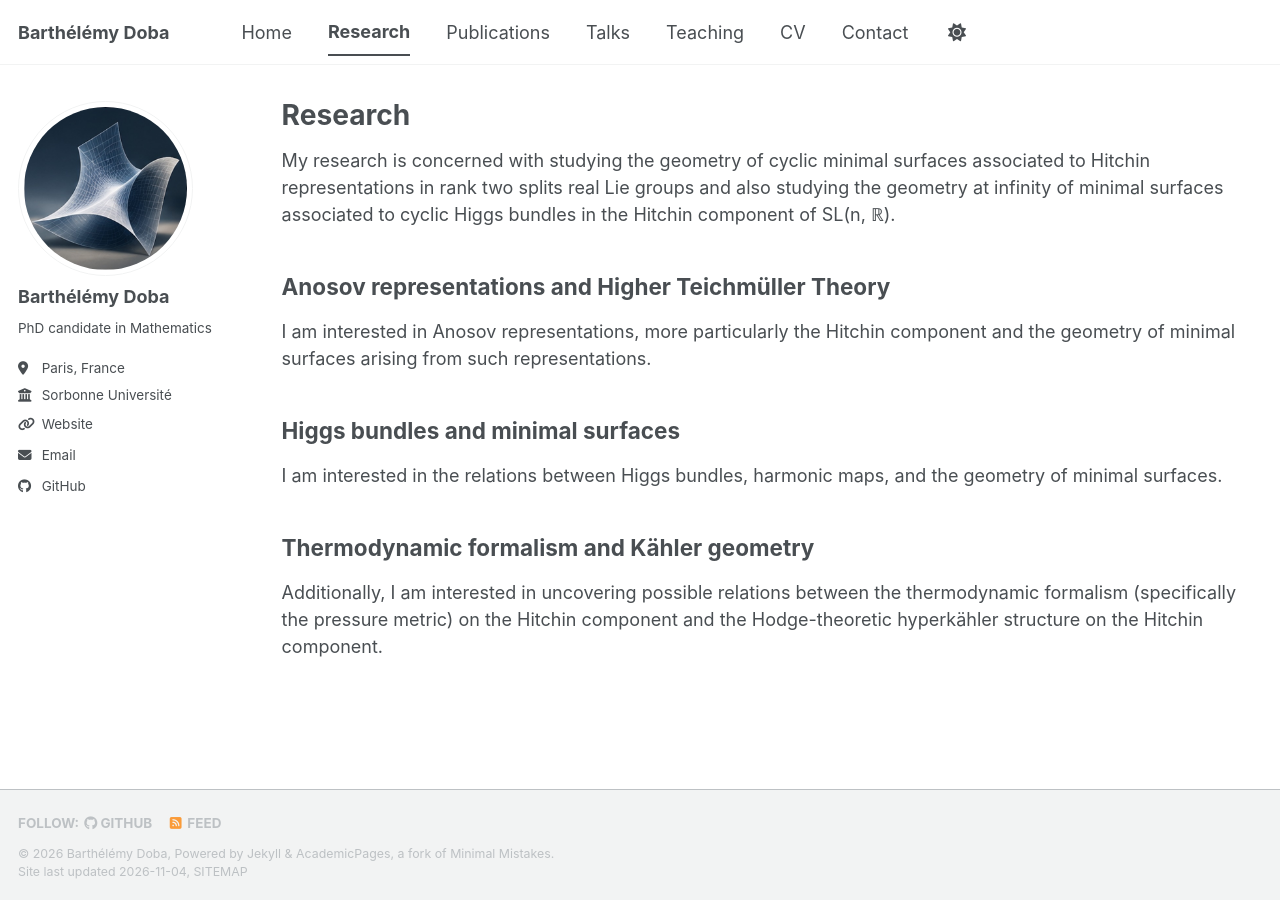
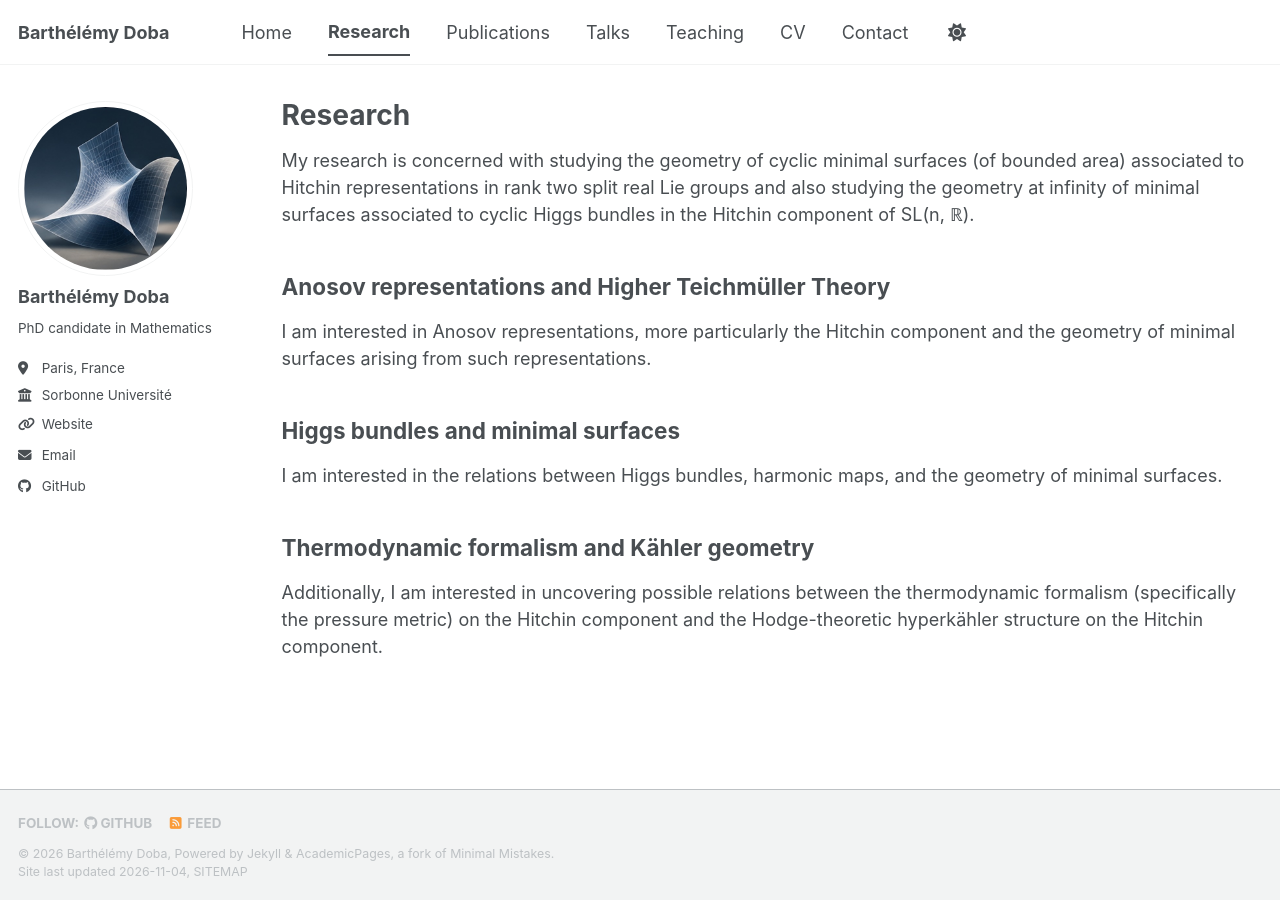
Before and after one commit to barthelemy-doba/barthelemy-doba.github.io, a Jekyll site: the page built from _pages/research.md, in a window 1280 px wide. Built offline with Jekyll 4.4.1, drawn with Linux system fonts in a browser that asks for light colours; a script bundle is joined from its source files by our own code; a style sheet for code colours, icons or effects is not loaded.

Commit message:
Clarify research focus on cyclic minimal surfaces

```diff
--- a/_pages/research.md
+++ b/_pages/research.md
@@ -5,7 +5,7 @@ permalink: /research/
 author_profile: true
 ---
 
-My research is concerned with studying the geometry of cyclic minimal surfaces associated to Hitchin representations in rank two splits real Lie groups and also studying the geometry at infinity of minimal surfaces associated to cyclic Higgs bundles in the Hitchin component of SL(n, ℝ).
+My research is concerned with studying the geometry of cyclic minimal surfaces (of bounded area) associated to Hitchin representations in rank two split real Lie groups and also studying the geometry at infinity of minimal surfaces associated to cyclic Higgs bundles in the Hitchin component of SL(n, ℝ).
 
 ## Anosov representations and Higher Teichmüller Theory
 
```
